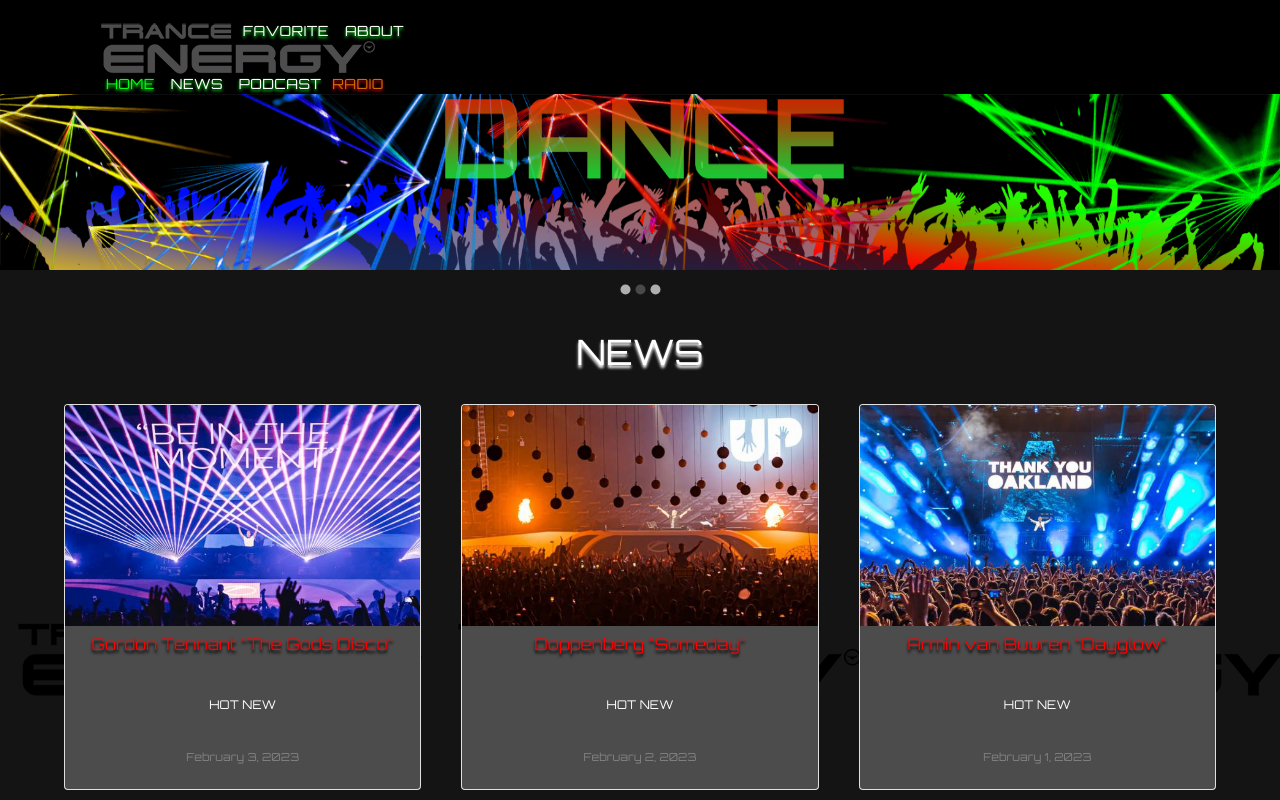
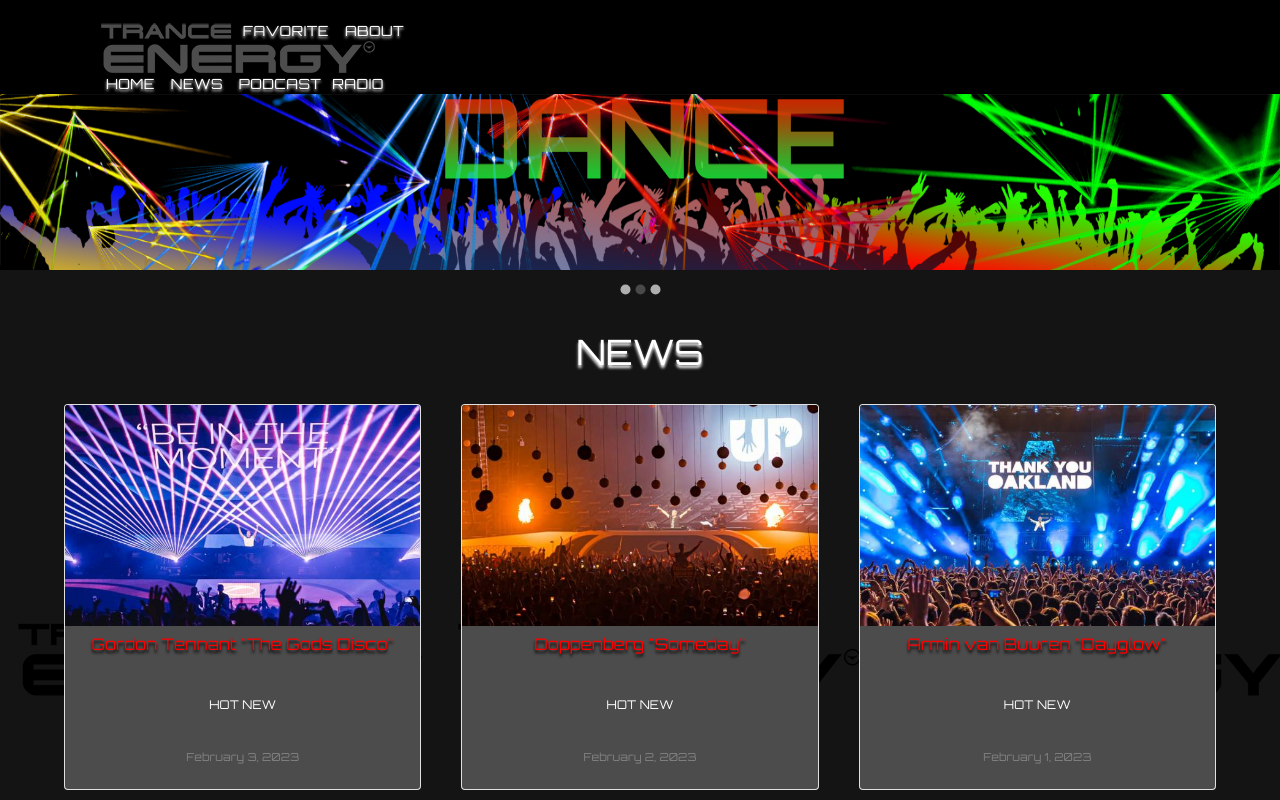
Before and after one commit to Ivanitsky-Oleksii/FP-CW, a React (Create React App) app: page / in a window 1280 px wide. Shown: the top 800 px of the page. Built offline with nearby package versions, Linux system fonts and the light colour scheme.

Commit message:
change color in menu

```diff
--- a/src/components/Menu/Menu.scss
+++ b/src/components/Menu/Menu.scss
@@ -5,9 +5,9 @@
     top: 37px;
     font-size: 14px;
     font-family: 'Orbitron', sans-serif;
-    text-shadow: 0px 2px 3px rgb(0, 255, 21);
+    text-shadow: 0px 2px 3px rgb(255, 255, 255);
     text-decoration: none;
-    color:rgba(0, 255, 21)
+    color:white
 
 }
 .btn-2{
@@ -15,7 +15,7 @@
     top: 2px;
     font-size: 14px;
     font-family: 'Orbitron', sans-serif;
-    text-shadow: 0px 2px 3px rgb(0, 255, 21);
+    text-shadow: 0px 2px 3px rgb(255, 255, 255);
     text-decoration: none;
     color: white;
 }
@@ -24,26 +24,33 @@
     top: -16px;
     font-size: 14px;
     font-family: 'Orbitron', sans-serif;
-    text-shadow: 0px 2px 3px rgb(0, 255, 21);
+    text-shadow: 0px 2px 3px rgb(255, 255, 255);
     text-decoration: none;
     color: white;
 }
 .btn-4{
-    color: rgb(206, 110, 0);
+    color:white;
     left:-295px;
     top: 37px;
     font-size: 14px;
     font-family: 'Orbitron', sans-serif;
-    text-shadow: 0px 2px 3px rgb(255, 0, 0);
+    text-shadow: 0px 2px 3px rgb(255, 255, 255);
     text-decoration: none;
 
 }
 .btn-1:hover{
-    text-shadow: 0px 3px 3px rgb(202, 74, 0);
+    color: rgb(60, 255, 0);
 }
 .btn-3:hover{
-    color: rgb(229, 255, 0);
+    color: rgb(60, 255, 0);
 }
 .btn-2:hover{
-    color: rgb(229, 255, 0);
+    color: rgb(60, 255, 0);
 }
+.btn-1:hover{
+    color: rgb(60, 255, 0);
+}
+.btn-4:hover{
+    color: rgb(255, 0, 0);
+    text-shadow: 0px 2px 3px rgb(255, 0, 0);
+}
```
